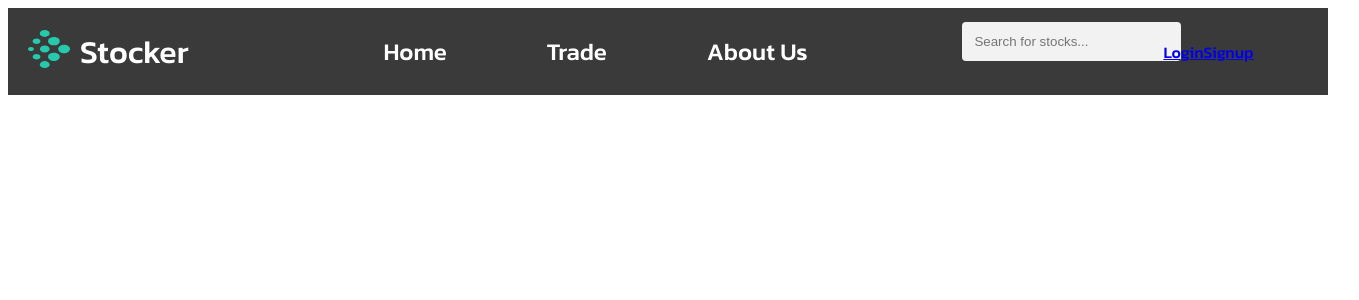
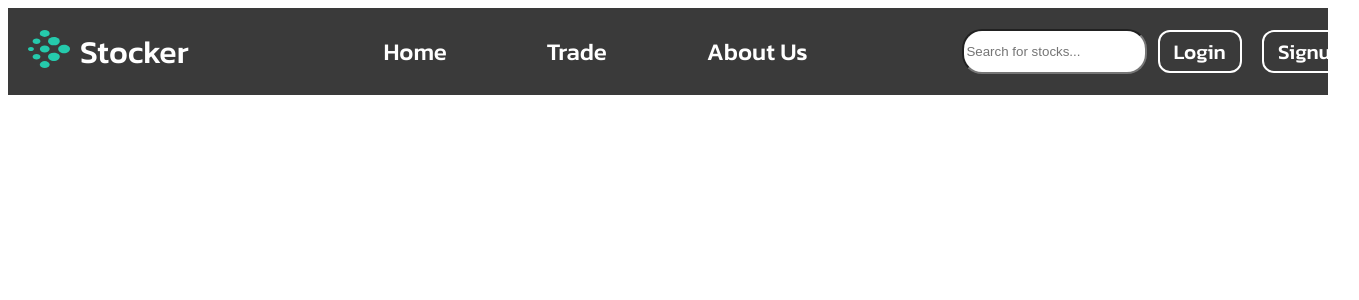
Before and after one commit to avnesh141/client, a React (Create React App) app: page / in a window 1280 px wide. Shown: the top 300 px of the page, 1359 px wide, since content can reach past the window. Built offline with nearby package versions, Linux system fonts and the light colour scheme.

Commit message:
navbar created

```diff
--- a/src/App.js
+++ b/src/App.js
@@ -1,7 +1,7 @@
 import React from 'react'
 import Header from './components/Header/Header'
-import Login from './components/Login_page/Login_page'
-import Signup from'./components/Signup/Signup'
+// import Login from './components/Login_page/Login_page'
+// import Signup from'./components/Signup/Signup'
 const App = () => {
   return (
     <div>
--- a/src/components/Header/Header.css
+++ b/src/components/Header/Header.css
@@ -37,50 +37,33 @@ nav {
     padding-left: 10px;
 }
 
-/* #searchbox {
-    width: 116%;
+#searchbox {
     height: 2.4rem;
     border-radius: 20px;
-    position: relative;
-    left: 260%;
-    right: 10px;
-} */
-
-/* #loginsignup {
-    display: flex;
-    justify-content: center;
-    width: 15rem;
-} */
-
-/* #logins {
-    position: absolute;
-    right: 3%;
-} */
-
-/* #logins a:hover {
-    background-color: rgb(95, 204, 168);
-    color: rgb(58, 58, 58);
+    margin-right: 2%;
 }
 
-#logins a {
+#login a {
+    font-size: 1.3rem;
     color: white;
     text-decoration: none;
-} */
-
-/* #login {
-    width: 10rem;
-    font-size: 1.4rem;
-    padding: 3px 13px;
+}
+#signup a {
+    font-size: 1.3rem;
+    color: white;
+    text-decoration: none;
+}
+#login {
+    padding:1.2% 4% 1.2% 4%;
+    margin-left: 3%;
+    margin-right: 3%;
     border: 2px solid white;
-    border: 2px solid rgb(63, 226, 134);
-    border-radius: 8px;
-} */
-
-/* #signup {
-    width: 10rem;
-    margin-left: 20px;
-    font-size: 1.4rem;
-    padding: 3px 13px;
+    border-radius: 12px;
+}
+#signup {
+    padding:1.2% 4% 1.2% 4%;
+    margin-left: 3%;
+    margin-right: 3%;
     border: 2px solid white;
-    border-radius: 8px;
-} */
+    border-radius: 12px;
+}
```
